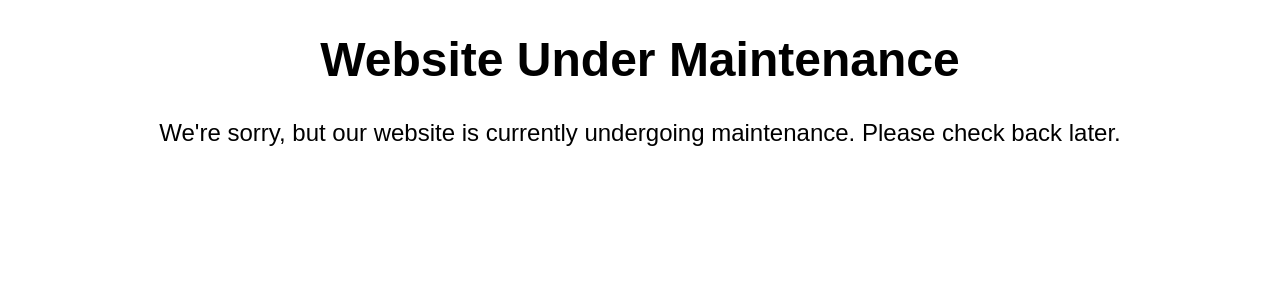
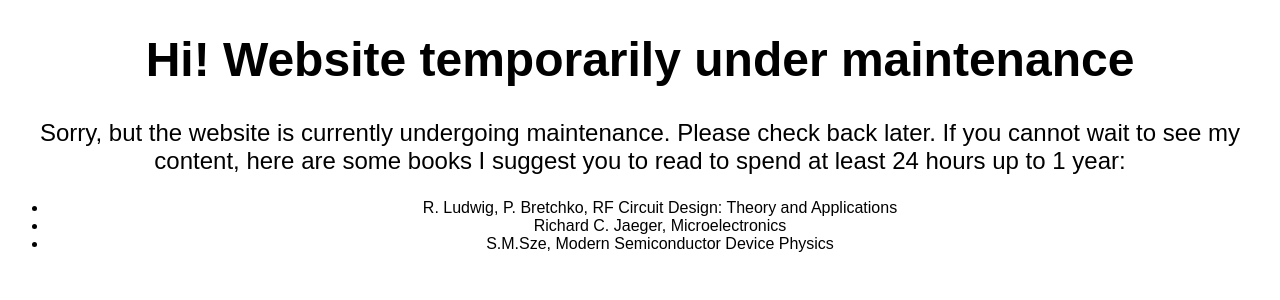
Before and after one commit to FreShq99/frenkishqepa.com, a Jekyll site: the page index.html, which Jekyll copies as it is, in a window 1280 px wide. Shown: the top 300 px of the page. Built offline with Jekyll 4.4.1, drawn with Linux system fonts in a browser that asks for light colours.

Commit message:
Update index.html

```diff
--- a/index.html
+++ b/index.html
@@ -16,7 +16,13 @@
     </style>
   </head>
   <body>
-    <h1>Website Under Maintenance</h1>
-    <p>We're sorry, but our website is currently undergoing maintenance. Please check back later.</p>
-  </body>
+    <h1>Hi! Website temporarily under maintenance</h1>
+    <p>Sorry, but the website is currently undergoing maintenance. Please check back later. If you cannot wait to see my content,
+    here are some books I suggest you to read to spend at least 24 hours up to 1 year:</p>
+    <ul>
+        <li>R. Ludwig, P. Bretchko, RF Circuit Design: Theory and Applications</li>
+        <li>Richard C. Jaeger, Microelectronics</li>
+        <li>S.M.Sze, Modern Semiconductor Device Physics</li>
+    </ul>
+</body>
 </html>
```
